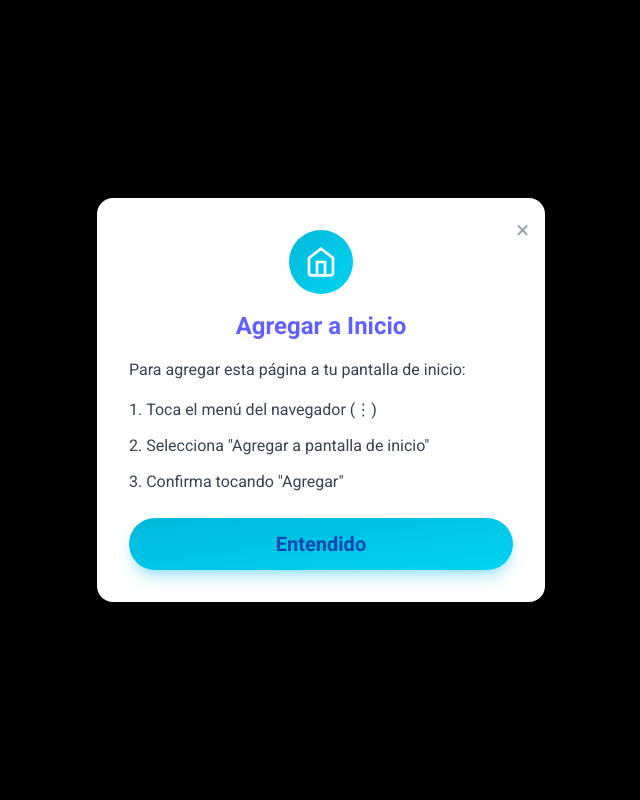
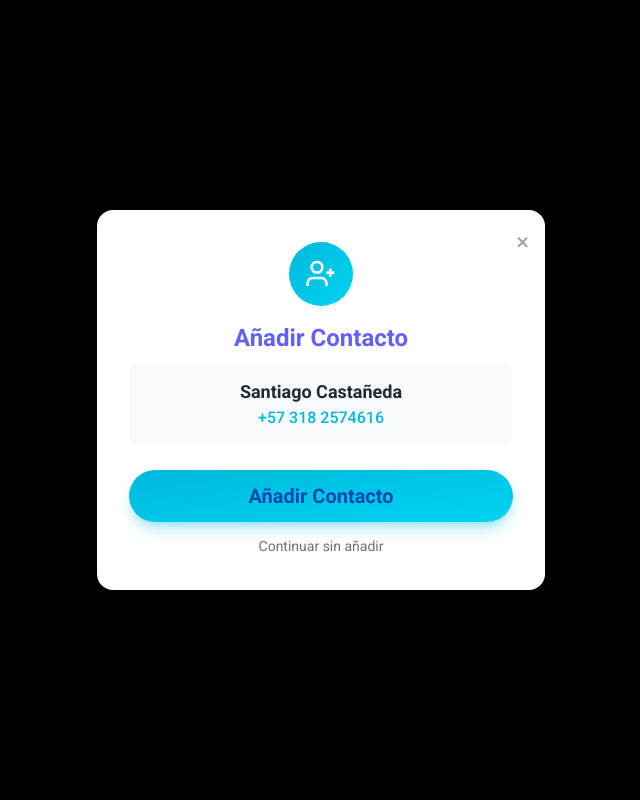
Before and after one commit to CerebiiaCompany/hilda-landing, a React (Vite) app: page /santiago-castaneda in a window 1280 px wide. Shown: the top 800 px of the page, without its empty margins (319-959 px from the left). Built offline with nearby package versions, Linux system fonts and the light colour scheme.

Commit message:
Revert "fix:add-home.ios"
This reverts commit 4a974a2a69590402e4b1703f7742e35cb90336be.

```diff
--- a/src/components/AddToHomeScreenModal.tsx
+++ /dev/null
@@ -1,118 +0,0 @@
-import { useState, useEffect } from 'react';
-
-interface AddToHomeScreenModalProps {
-    onClose?: () => void;
-}
-
-export default function AddToHomeScreenModal({ onClose }: AddToHomeScreenModalProps) {
-    const [isOpen, setIsOpen] = useState(true);
-    const [isIOS, setIsIOS] = useState(false);
-    const [isStandalone, setIsStandalone] = useState(false);
-
-    useEffect(() => {
-        // Detectar si es iOS
-        const iOS = /iPad|iPhone|iPod/.test(navigator.userAgent);
-        setIsIOS(iOS);
-
-        // Detectar si ya está instalado como PWA
-        const standalone = window.matchMedia('(display-mode: standalone)').matches;
-        setIsStandalone(standalone);
-    }, []);
-
-    const handleClose = () => {
-        setIsOpen(false);
-        if (onClose) {
-            onClose();
-        }
-    };
-
-    // No mostrar si ya está instalado
-    if (!isOpen || isStandalone) return null;
-
-    return (
-        <div
-            className="fixed inset-0 bg-black bg-opacity-50 flex items-center justify-center z-50 p-4"
-            onClick={handleClose}
-        >
-            <div
-                className="bg-white rounded-2xl p-8 max-w-md w-full shadow-2xl relative"
-                onClick={(e) => e.stopPropagation()}
-            >
-                <button
-                    onClick={handleClose}
-                    className="absolute top-4 right-4 text-gray-400 hover:text-gray-600 text-2xl"
-                >
-                    ×
-                </button>
-
-                <div className="text-center">
-                    <div className="w-16 h-16 bg-gradient-to-br from-cyan-500 to-cyan-400 rounded-full flex items-center justify-center mx-auto mb-4">
-                        <svg
-                            width="32"
-                            height="32"
-                            viewBox="0 0 24 24"
-                            fill="none"
-                            stroke="white"
-                            strokeWidth="2"
-                        >
-                            <path d="M3 9l9-7 9 7v11a2 2 0 0 1-2 2H5a2 2 0 0 1-2-2z" />
-                            <polyline points="9 22 9 12 15 12 15 22" />
-                        </svg>
-                    </div>
-
-                    <h2 className="text-2xl font-bold text-indigo-500 mb-4">
-                        Agregar a Inicio
-                    </h2>
-
-                    {isIOS ? (
-                        <div className="text-left space-y-4">
-                            <p className="text-gray-700">
-                                Para agregar esta página a tu pantalla de inicio:
-                            </p>
-                            <ol className="list-decimal list-inside space-y-3 text-gray-700">
-                                <li className="flex items-start gap-2">
-                                    <span className="flex-shrink-0">1.</span>
-                                    <span>Toca el botón de <strong>Compartir</strong>
-                                        <svg className="inline-block w-5 h-5 mx-1" viewBox="0 0 24 24" fill="none" stroke="currentColor" strokeWidth="2">
-                                            <path d="M4 12v8a2 2 0 0 0 2 2h12a2 2 0 0 0 2-2v-8" />
-                                            <polyline points="16 6 12 2 8 6" />
-                                            <line x1="12" y1="2" x2="12" y2="15" />
-                                        </svg>
-                                        en la parte inferior de Safari
-                                    </span>
-                                </li>
-                                <li className="flex items-start gap-2">
-                                    <span className="flex-shrink-0">2.</span>
-                                    <span>Desplázate y selecciona <strong>"Agregar a Inicio"</strong></span>
-                                </li>
-                                <li className="flex items-start gap-2">
-                                    <span className="flex-shrink-0">3.</span>
-                                    <span>Toca <strong>"Agregar"</strong> en la esquina superior derecha</span>
-                                </li>
-                            </ol>
-                        </div>
-                    ) : (
-                        <div className="text-left space-y-4">
-                            <p className="text-gray-700">
-                                Para agregar esta página a tu pantalla de inicio:
-                            </p>
-                            <ol className="list-decimal list-inside space-y-3 text-gray-700">
-                                <li>Toca el menú del navegador (⋮)</li>
-                                <li>Selecciona "Agregar a pantalla de inicio"</li>
-                                <li>Confirma tocando "Agregar"</li>
-                            </ol>
-                        </div>
-                    )}
-
-                    <button
-                        onClick={handleClose}
-                        className="bg-gradient-to-br from-cyan-500 to-cyan-400 border-none px-8 py-3 text-xl font-semibold rounded-full cursor-pointer shadow-lg shadow-cyan-500/30 hover:-translate-y-0.5 hover:shadow-xl transition-all duration-300 w-full mt-6"
-                        style={{ color: '#004AAD' }}
-                    >
-                        Entendido
-                    </button>
-                </div>
-            </div>
-        </div>
-    );
-}
--- a/src/components/hilda/HeroSection.tsx
+++ b/src/components/hilda/HeroSection.tsx
@@ -1,13 +1,11 @@
 import { useState, useEffect } from 'react';
 import AddContactModal from '../AddContactModalButton';
-import AddToHomeScreenModal from '../AddToHomeScreenModal';
 
 export default function HeroSection() {
     const [showModal, setShowModal] = useState(false);
-    const [showHomeScreenModal, setShowHomeScreenModal] = useState(false);
 
     useEffect(() => {
-        setShowHomeScreenModal(true);
+        setShowModal(true);
     }, []);
 
     const handleAddContact = () => {
@@ -67,12 +65,6 @@ export default function HeroSection() {
                 />
             )}
 
-            {showHomeScreenModal && (
-                <AddToHomeScreenModal
-                    onClose={() => setShowHomeScreenModal(false)}
-                />
-            )}
-
             <img src={`${import.meta.env.BASE_URL}cuadro1.png`} alt="" className="absolute w-24 md:w-32 h-24 md:h-32 top-[5%] md:top-[8%] left-[5%] md:left-[54%] z-0 animate-float opacity-80" />
             <img src={`${import.meta.env.BASE_URL}cuadro2.png`} alt="" className="absolute w-24 md:w-32 h-24 md:h-32 top-[3%] md:top-[6%] right-0 md:right-0 z-0 animate-float animation-delay-500 opacity-80" />
             <img src={`${import.meta.env.BASE_URL}cuadro3.png`} alt="" className="absolute w-20 md:w-28 h-20 md:h-28 top-[25%] md:top-1/2 right-[2%] md:right-[5%] z-0 animate-float animation-delay-1000 opacity-80" />
--- a/src/components/santiago/HeroSectionSantiago.tsx
+++ b/src/components/santiago/HeroSectionSantiago.tsx
@@ -1,13 +1,11 @@
 import { useState, useEffect } from 'react';
 import AddContactModal from '../AddContactModalButton';
-import AddToHomeScreenModal from '../AddToHomeScreenModal';
 
 export default function HeroSection() {
     const [showModal, setShowModal] = useState(false);
-    const [showHomeScreenModal, setShowHomeScreenModal] = useState(false);
 
     useEffect(() => {
-        setShowHomeScreenModal(true);
+        setShowModal(true);
     }, []);
 
     const handleAddContact = () => {
@@ -63,12 +61,6 @@ export default function HeroSection() {
                 />
             )}
 
-            {showHomeScreenModal && (
-                <AddToHomeScreenModal
-                    onClose={() => setShowHomeScreenModal(false)}
-                />
-            )}
-
             <img src={`${import.meta.env.BASE_URL}cuadro1.png`} alt="" className="absolute w-24 md:w-32 h-24 md:h-32 top-[5%] md:top-[8%] left-[5%] md:left-[54%] z-0 animate-float opacity-80" />
             <img src={`${import.meta.env.BASE_URL}cuadro2.png`} alt="" className="absolute w-24 md:w-32 h-24 md:h-32 top-[3%] md:top-[6%] right-0 md:right-0 z-0 animate-float animation-delay-500 opacity-80" />
             <img src={`${import.meta.env.BASE_URL}cuadro3.png`} alt="" className="absolute w-20 md:w-28 h-20 md:h-28 top-[25%] md:top-1/2 right-[2%] md:right-[5%] z-0 animate-float animation-delay-1000 opacity-80" />
```
